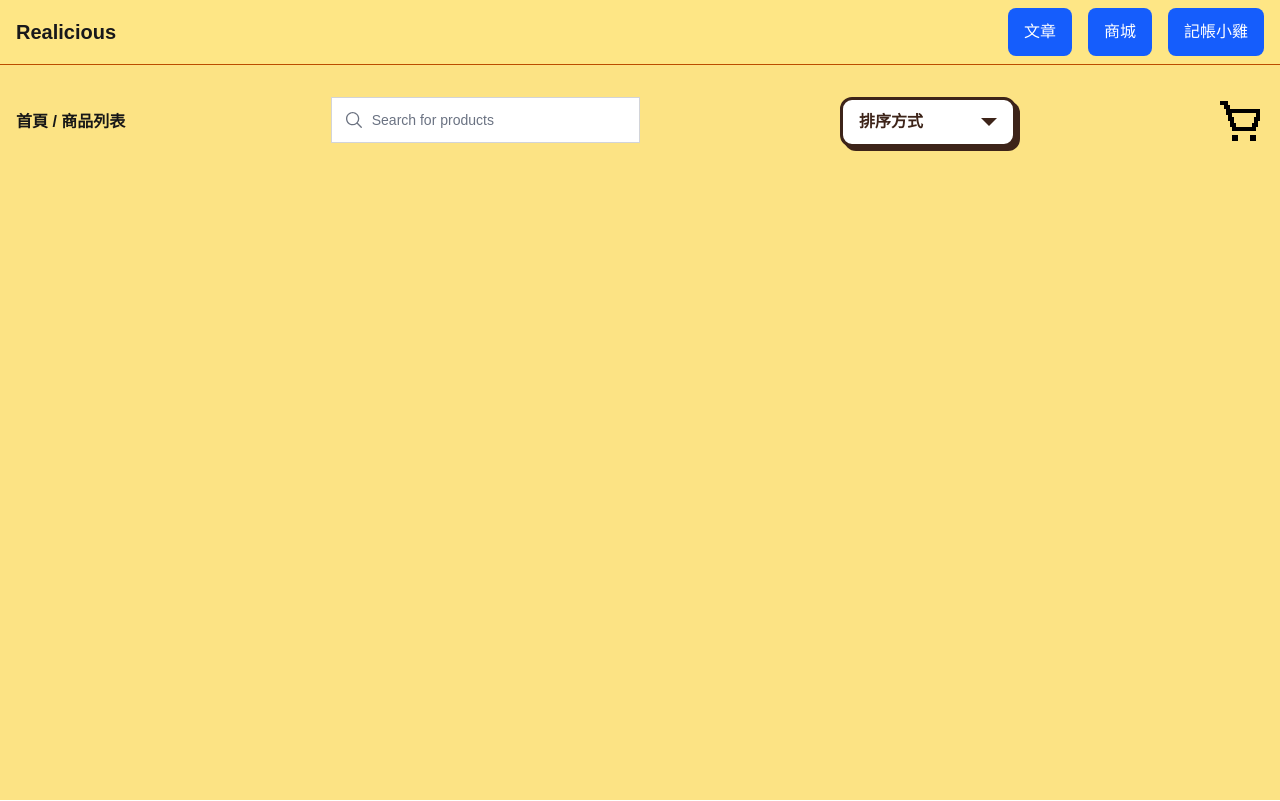
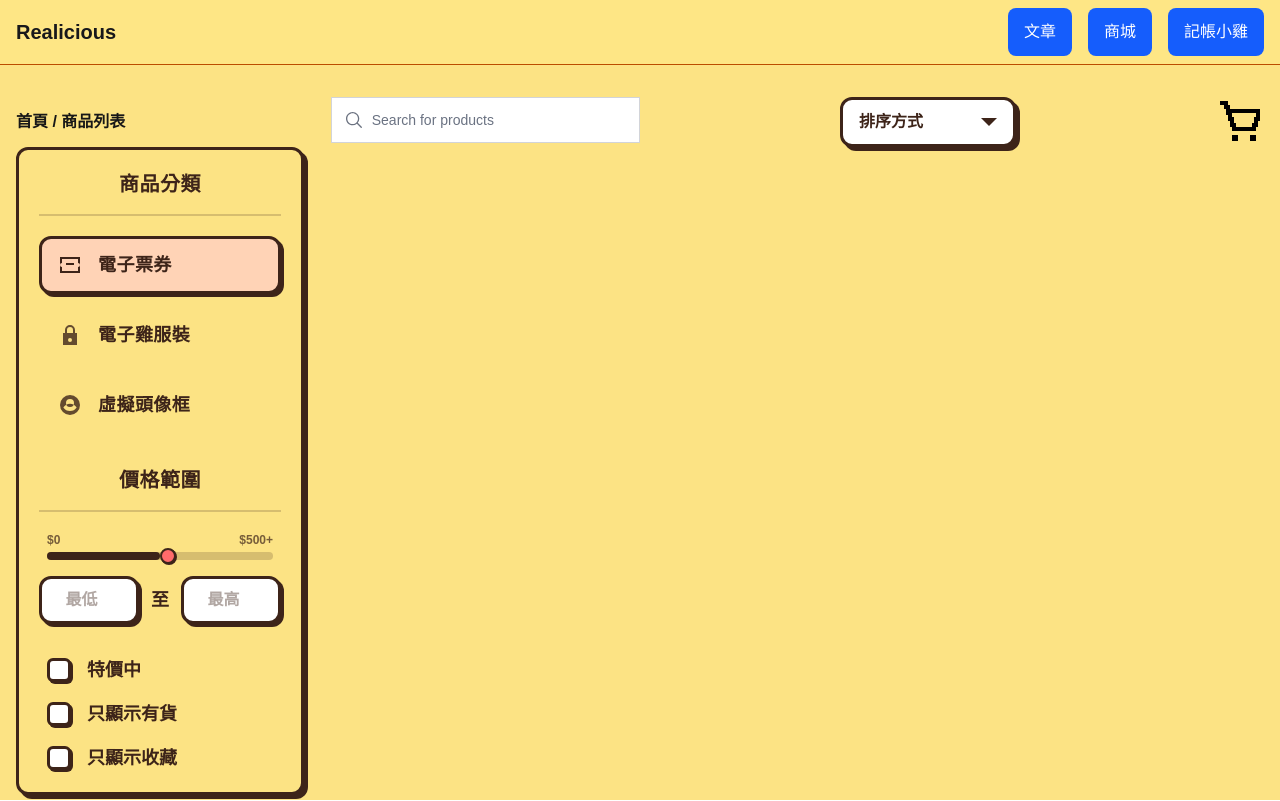
Before and after one commit to AnieceJ/Realicious, a Next.js app: page /realicious/shop in a window 1280 px wide. Shown: the top 801 px of the page. Built offline with nearby package versions, Linux system fonts and the light colour scheme.

Commit message:
feat:搜尋列

```diff
--- /dev/null
+++ b/app/realicious/shop/_components/Searchbar.tsx
@@ -0,0 +1,22 @@
+import React from 'react'
+
+export default function Searchbar() {
+  return (
+            <div className="flex items-center border pl-3 gap-2 bg-white border-gray-500/30 h-[46px] overflow-hidden max-w-md w-full">
+          <svg
+            xmlns="http://www.w3.org/2000/svg"
+            width="22"
+            height="22"
+            viewBox="0 0 30 30"
+            fill="#6B7280"
+          >
+            <path d="M13 3C7.489 3 3 7.489 3 13s4.489 10 10 10a9.95 9.95 0 0 0 6.322-2.264l5.971 5.971a1 1 0 1 0 1.414-1.414l-5.97-5.97A9.95 9.95 0 0 0 23 13c0-5.511-4.489-10-10-10m0 2c4.43 0 8 3.57 8 8s-3.57 8-8 8-8-3.57-8-8 3.57-8 8-8" />
+          </svg>
+          <input
+            type="text"
+            placeholder="Search for products"
+            className="w-full h-full outline-none text-gray-500 placeholder-gray-500 text-sm"
+          />
+        </div>
+  )
+}
--- /dev/null
+++ b/app/realicious/shop/_components/Sidebar.tsx
@@ -0,0 +1,177 @@
+import React, { useState } from "react";
+
+export default function SidebarFilter() {
+  // 記錄當前選中的商品分類
+  const [activeCategory, setActiveCategory] = useState("電子票券");
+
+  // 價格區間狀態（可依需求改為數字）
+  const [minPrice, setMinPrice] = useState("");
+  const [maxPrice, setMaxPrice] = useState("");
+
+  // 複選框狀態
+  const [filters, setFilters] = useState<Record<string, boolean>>({
+    onSale: false,
+    inStock: false,
+    isFavorite: false,
+  });
+
+  // 這時候 key 只要寫成普通的 string，TypeScript 就不會報錯了
+  const toggleFilter = (key: string) => {
+    setFilters((prev) => ({ ...prev, [key]: !prev[key] }));
+  };
+
+  const categories = [
+    {
+      name: "電子票券",
+      icon: (
+        <svg className="w-6 h-6 fill-current" viewBox="0 0 24 24">
+          <path d="M2 4h20v16H2V4zm2 2v4a2 2 0 0 0 0 4v4h16v-4a2 2 0 0 0 0-4V6H4zm4 4h8v2H8v-2z" />
+        </svg>
+      ),
+    },
+    {
+      name: "電子雞服裝",
+      icon: (
+        <svg className="w-6 h-6 fill-current" viewBox="0 0 24 24">
+          <path d="M12 2a5 5 0 0 0-5 5v3H5v12h14V10h-2V7a5 5 0 0 0-5-5zm3 8H9V7a3 3 0 0 1 6 0v3zm-3 5a2 2 0 1 1 0 4 2 2 0 0 1 0-4z" />
+        </svg>
+      ),
+    },
+    {
+      name: "虛擬頭像框",
+      icon: (
+        <svg className="w-6 h-6 fill-current" viewBox="0 0 24 24">
+          <path d="M12 2a10 10 0 1 0 10 10A10 10 0 0 0 12 2zm0 4a4 4 0 1 1-4 4 4 4 0 0 1 4-4zm0 12a8 8 0 0 1-6.66-3.57 7.93 7.93 0 0 1 13.32 0A8 8 0 0 1 12 18z" />
+        </svg>
+      ),
+    },
+  ];
+
+  return (
+    <div className="w-72 bg-[#FCE384] border-[3px] border-[#3D2419] rounded-xl p-5 shadow-[4px_4px_0px_0px_#3D2419] font-bold text-[#3D2419] select-none">
+      {/* 區塊一：商品分類 */}
+      <div className="text-center text-xl tracking-wide mb-4">商品分類</div>
+      <hr className="border-t-2 border-[#3D2419]/20 mb-5" />
+
+      <div className="flex flex-col gap-3 mb-8">
+        {categories.map((cat) => {
+          const isActive = activeCategory === cat.name;
+          return (
+            <button
+              key={cat.name}
+              onClick={() => setActiveCategory(cat.name)}
+              className={`flex items-center gap-4 w-full px-4 py-3 text-lg border-[3px] rounded-xl transition-all duration-100 cursor-pointer
+                ${
+                  isActive
+                    ? "bg-[#FFD3B6] border-[#3D2419] shadow-[3px_3px_0px_0px_#3D2419]"
+                    : "bg-transparent border-transparent hover:bg-[#3D2419]/5"
+                }`}
+            >
+              <span
+                className={isActive ? "text-[#3D2419]" : "text-[#3D2419]/80"}
+              >
+                {cat.icon}
+              </span>
+              <span className="tracking-wide">{cat.name}</span>
+            </button>
+          );
+        })}
+      </div>
+
+      {/* 區塊二：價格範圍 */}
+      <div className="text-center text-xl tracking-wide mb-4">價格範圍</div>
+      <hr className="border-t-2 border-[#3D2419]/20 mb-5" />
+
+      {/* 模擬滑桿與刻度 */}
+      <div className="px-2 mb-4">
+        <div className="flex justify-between text-xs text-[#3D2419]/70 mb-1">
+          <span>$0</span>
+          <span>$500+</span>
+        </div>
+        <div className="relative w-full h-2 bg-[#3D2419]/20 rounded-full">
+          <div className="absolute left-0 w-1/2 h-full bg-[#3D2419] rounded-full"></div>
+          <div className="absolute left-1/2 -top-1 w-4 h-4 bg-[#FF6B6B] border-2 border-[#3D2419] rounded-full shadow-[1px_1px_0px_0px_#3D2419] cursor-pointer"></div>
+        </div>
+      </div>
+
+      {/* 價格輸入框 */}
+      <div className="flex items-center justify-between gap-3 mb-8">
+        <input
+          type="number"
+          placeholder="最低"
+          value={minPrice}
+          onChange={(e) => setMinPrice(e.target.value)}
+          className="w-full h-12 text-center bg-white border-[3px] border-[#3D2419] rounded-xl shadow-[3px_3px_0px_0px_#3D2419] focus:outline-none placeholder-[#3D2419]/40"
+        />
+        <span className="text-lg text-[#3D2419]">至</span>
+        <input
+          type="number"
+          placeholder="最高"
+          value={maxPrice}
+          onChange={(e) => setMaxPrice(e.target.value)}
+          className="w-full h-12 text-center bg-white border-[3px] border-[#3D2419] rounded-xl shadow-[3px_3px_0px_0px_#3D2419] focus:outline-none placeholder-[#3D2419]/40"
+        />
+      </div>
+
+      {/* 區塊三：條件篩選 (特價中、只顯示有貨、只顯示收藏) */}
+      <div className="flex flex-col gap-4 pl-2">
+        {/* 特價中 */}
+        <label className="flex items-center gap-4 text-lg cursor-pointer group">
+          <input
+            type="checkbox"
+            checked={filters.onSale}
+            onChange={() => toggleFilter("onSale")}
+            className="sr-only" // 隱藏原生網頁樣式
+          />
+          <div
+            className={`w-6 h-6 border-[3px] border-[#3D2419] rounded-md transition-all flex items-center justify-center shadow-[2px_2px_0px_0px_#3D2419]
+            ${filters.onSale ? "bg-[#A8E6CF]" : "bg-white"}`}
+          >
+            {filters.onSale && (
+              <div className="w-2 h-2 bg-[#3D2419] rounded-sm" />
+            )}
+          </div>
+          <span className="group-hover:text-[#3D2419]/80">特價中</span>
+        </label>
+
+        {/* 只顯示有貨 */}
+        <label className="flex items-center gap-4 text-lg cursor-pointer group">
+          <input
+            type="checkbox"
+            checked={filters.inStock}
+            onChange={() => toggleFilter("inStock")}
+            className="sr-only"
+          />
+          <div
+            className={`w-6 h-6 border-[3px] border-[#3D2419] rounded-md transition-all flex items-center justify-center shadow-[2px_2px_0px_0px_#3D2419]
+            ${filters.inStock ? "bg-[#A8E6CF]" : "bg-white"}`}
+          >
+            {filters.inStock && (
+              <div className="w-2 h-2 bg-[#3D2419] rounded-sm" />
+            )}
+          </div>
+          <span className="group-hover:text-[#3D2419]/80">只顯示有貨</span>
+        </label>
+
+        {/* 只顯示收藏 */}
+        <label className="flex items-center gap-4 text-lg cursor-pointer group">
+          <input
+            type="checkbox"
+            checked={filters.isFavorite}
+            onChange={() => toggleFilter("isFavorite")}
+            className="sr-only"
+          />
+          <div
+            className={`w-6 h-6 border-[3px] border-[#3D2419] rounded-md transition-all flex items-center justify-center shadow-[2px_2px_0px_0px_#3D2419]
+            ${filters.isFavorite ? "bg-[#A8E6CF]" : "bg-white"}`}
+          >
+            {filters.isFavorite && (
+              <div className="w-2 h-2 bg-[#3D2419] rounded-sm" />
+            )}
+          </div>
+          <span className="group-hover:text-[#3D2419]/80">只顯示收藏</span>
+        </label>
+      </div>
+    </div>
+  );
+}
--- a/app/realicious/shop/_components/Sort.tsx
+++ b/app/realicious/shop/_components/Sort.tsx
@@ -1,4 +1,10 @@
 import React, { useState } from "react";
+
+type SortOption = {
+  id: string;
+  label: string;
+  badge?: string;
+};
 
 export default function SortDropdown() {
   // 控制下拉選單是否開啟
@@ -7,13 +13,13 @@ export default function SortDropdown() {
   const [currentSort, setCurrentSort] = useState("排序方式");
 
   // 排序選項資料，方便未來擴充
-  const sortOptions = [
+  const sortOptions: SortOption[] = [
     { id: "popular", label: "銷量/熱門商品" },
     { id: "price_low", label: "價格：低 → 高" },
     { id: "price_high", label: "價格：高 → 低" },
   ];
 
-  const handleSelect = (label) => {
+  const handleSelect = (label:string) => {
     setCurrentSort(label);
     setIsOpen(false); // 選完自動關閉
   };
--- a/app/realicious/shop/page.tsx
+++ b/app/realicious/shop/page.tsx
@@ -1,33 +1,25 @@
 "use client";
 import React from "react";
-import Sort from './_components/Sort'
+import Sort from "./_components/Sort";
 import CartIcon from "./_components/CartIcon";
+import SidebarFilter from "./_components/Sidebar";
+import Searchbar from "./_components/Searchbar";
 
 export default function ShopPage() {
   return (
     <div className="relative min-h-screen">
+      {/* 上層麵包屑, 搜尋, 排序, 購物車圖案 */}
       <div className="fixed inset-0 -z-10 bg-[#FCE384]" />
       <div className="flex flex-row gap-50">
-        <p className="font-semibold text-center flex items-center w-120"><span>首頁 / 商品列表</span></p>
-        <div className="flex items-center border pl-3 gap-2 bg-white border-gray-500/30 h-[46px] overflow-hidden max-w-md w-full">
-          <svg
-            xmlns="http://www.w3.org/2000/svg"
-            width="22"
-            height="22"
-            viewBox="0 0 30 30"
-            fill="#6B7280"
-          >
-            <path d="M13 3C7.489 3 3 7.489 3 13s4.489 10 10 10a9.95 9.95 0 0 0 6.322-2.264l5.971 5.971a1 1 0 1 0 1.414-1.414l-5.97-5.97A9.95 9.95 0 0 0 23 13c0-5.511-4.489-10-10-10m0 2c4.43 0 8 3.57 8 8s-3.57 8-8 8-8-3.57-8-8 3.57-8 8-8" />
-          </svg>
-          <input
-            type="text"
-            placeholder="Search for products"
-            className="w-full h-full outline-none text-gray-500 placeholder-gray-500 text-sm"
-          />
-        </div>
+        <p className="font-semibold text-center flex items-center w-120">
+          <span>首頁 / 商品列表</span>
+        </p>
+        <Searchbar/>
         <Sort />
         <CartIcon />
       </div>
+      {/* 左側 - 側邊欄 */}
+      <SidebarFilter />
     </div>
   );
 }
```
